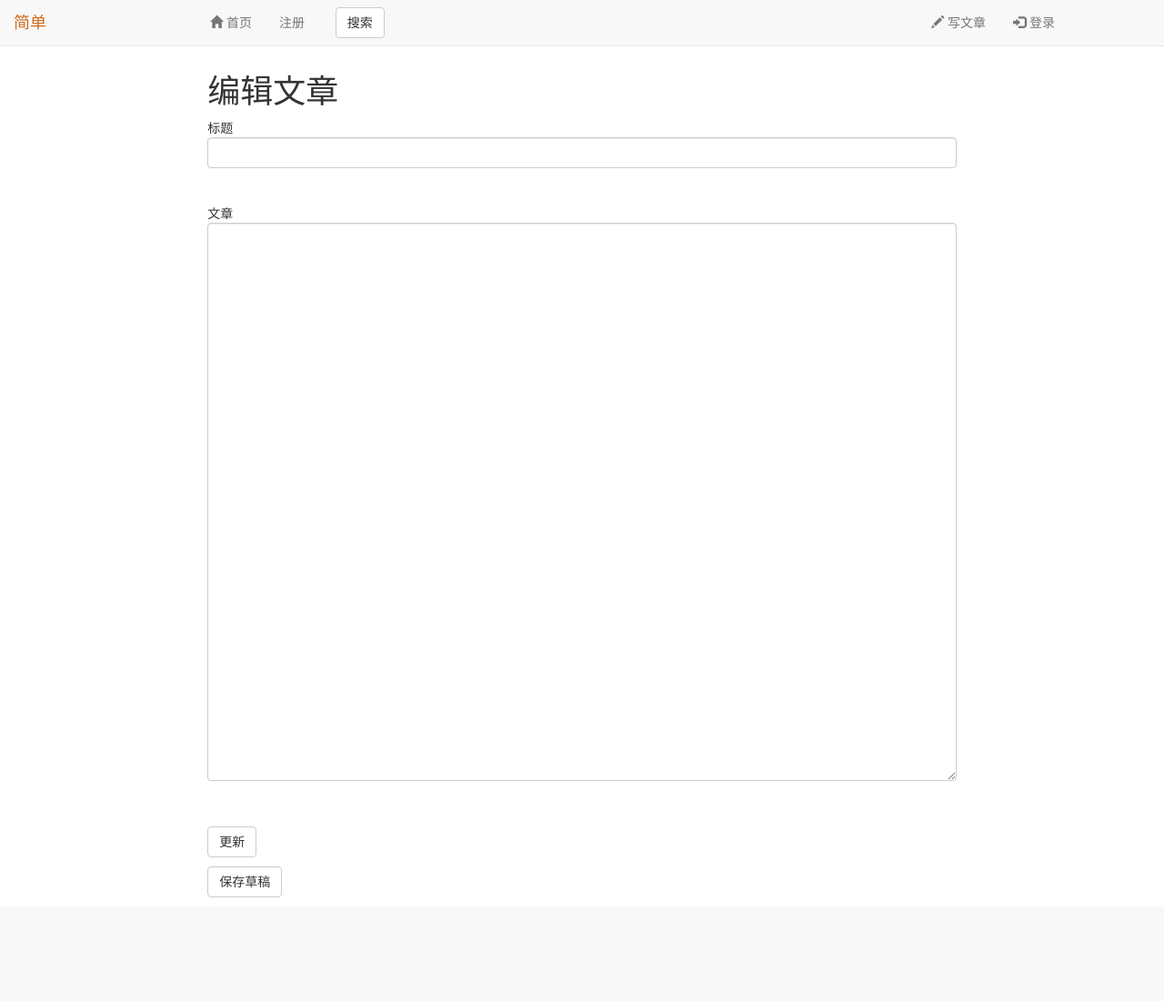
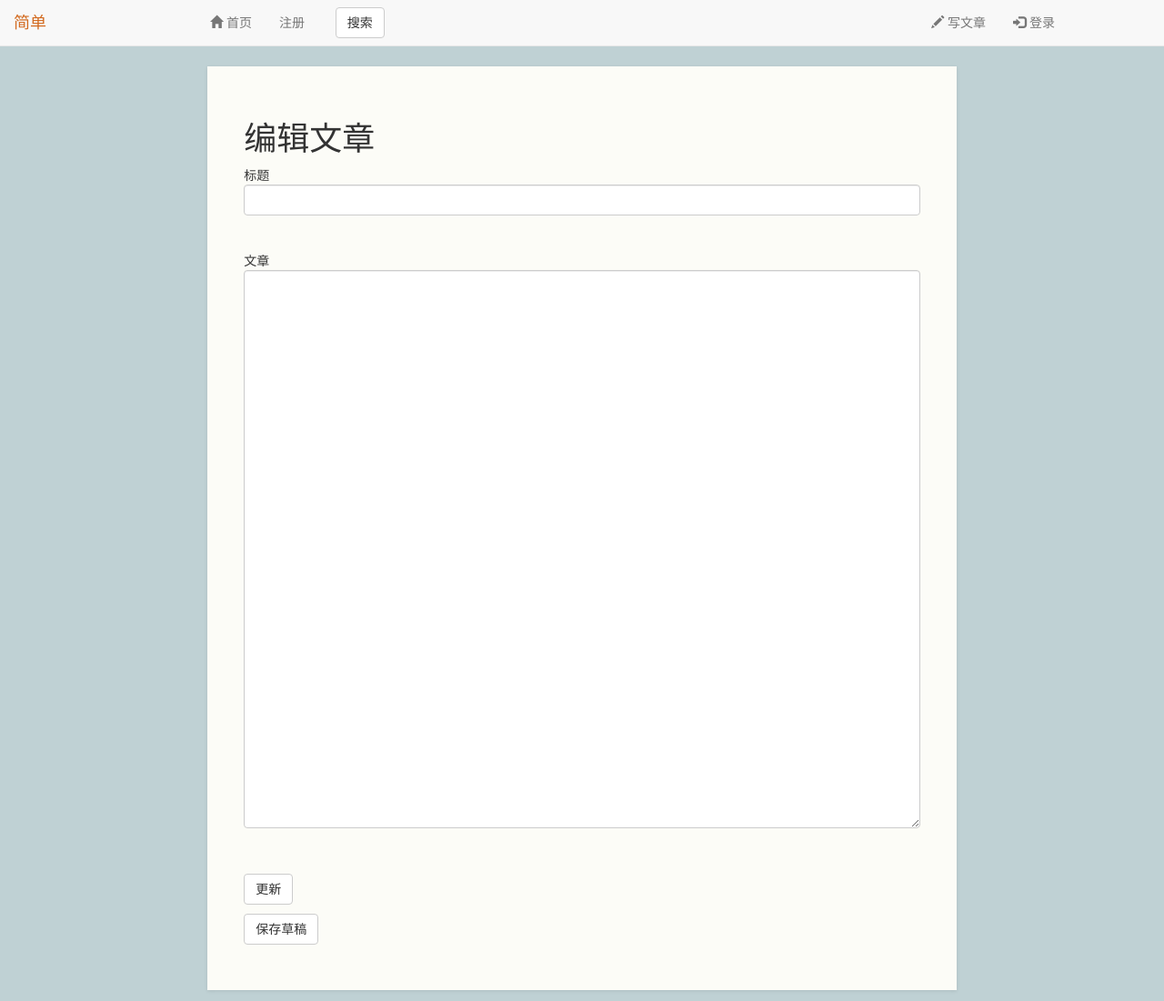
Before and after one commit to yokonsan/Simpleblog, a Flask app: template app/templates/editpost.html in a window 1280 px wide. Shown: the whole page at 91% size. Before the commit the page ends 987 px from the top, so only its background shows below. Run offline with Flask 2, Linux system fonts and the light colour scheme; the template is opened without the code that fills it: values that come from a table or form of the project are taken from there, others are empty; some libraries are stand-ins or nearby versions.

Commit message:
搜索结果页面和网页样式

```diff
--- a/app/static/css/style.css
+++ b/app/static/css/style.css
@@ -1,7 +1,17 @@
 /*自己的样式*/
+body{
+    background-color: #BFD1D4;
+}
 .right{
     margin: 0 5px 0 5px;
     float: right;
+}
+.main{
+    margin: 12px 0;
+    padding: 40px;
+    background: #fcfcf7;
+    box-shadow: 0px 1px 4px rgba(0,0,0,0.1);
+
 }
 .comments{
     text-indent: 35px;
--- /dev/null
+++ b/app/templates/search_results.html
@@ -0,0 +1,6 @@
+{% extends "base.html" %}
+
+{% block content %}
+<h3>"{{query}}"的搜索结果：</h3><hr>
+{% include '_posts.html' %}
+{% endblock %}
```
